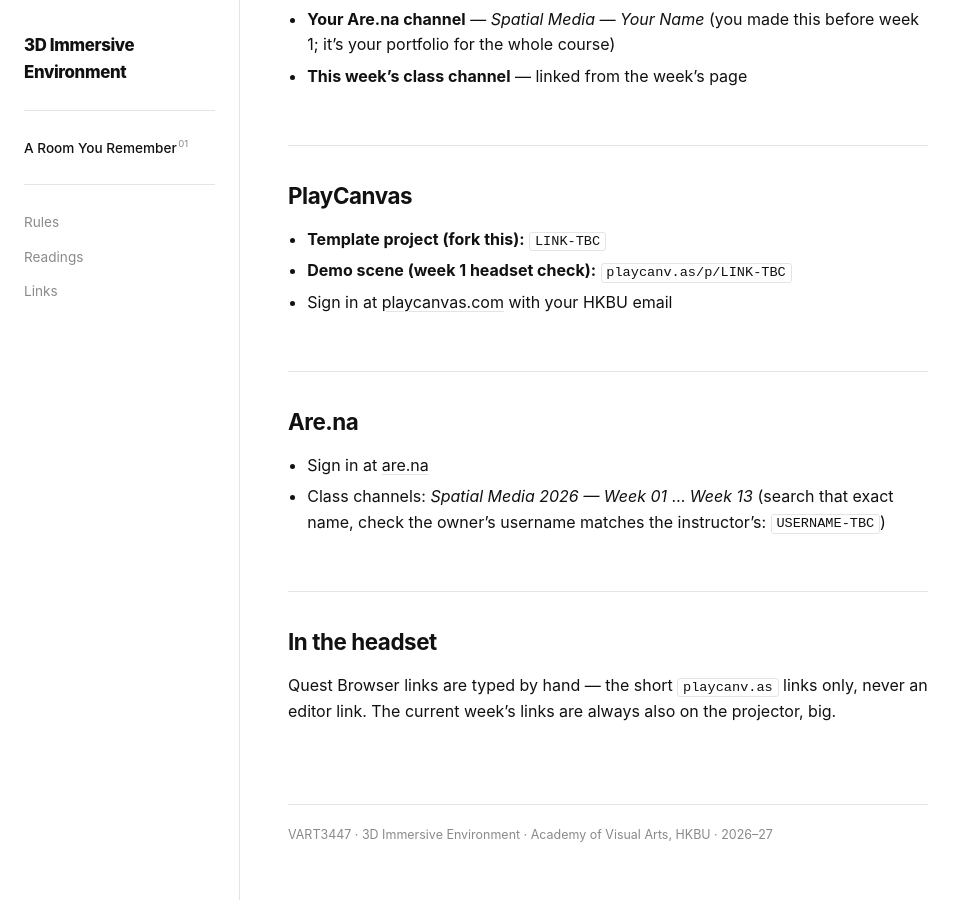
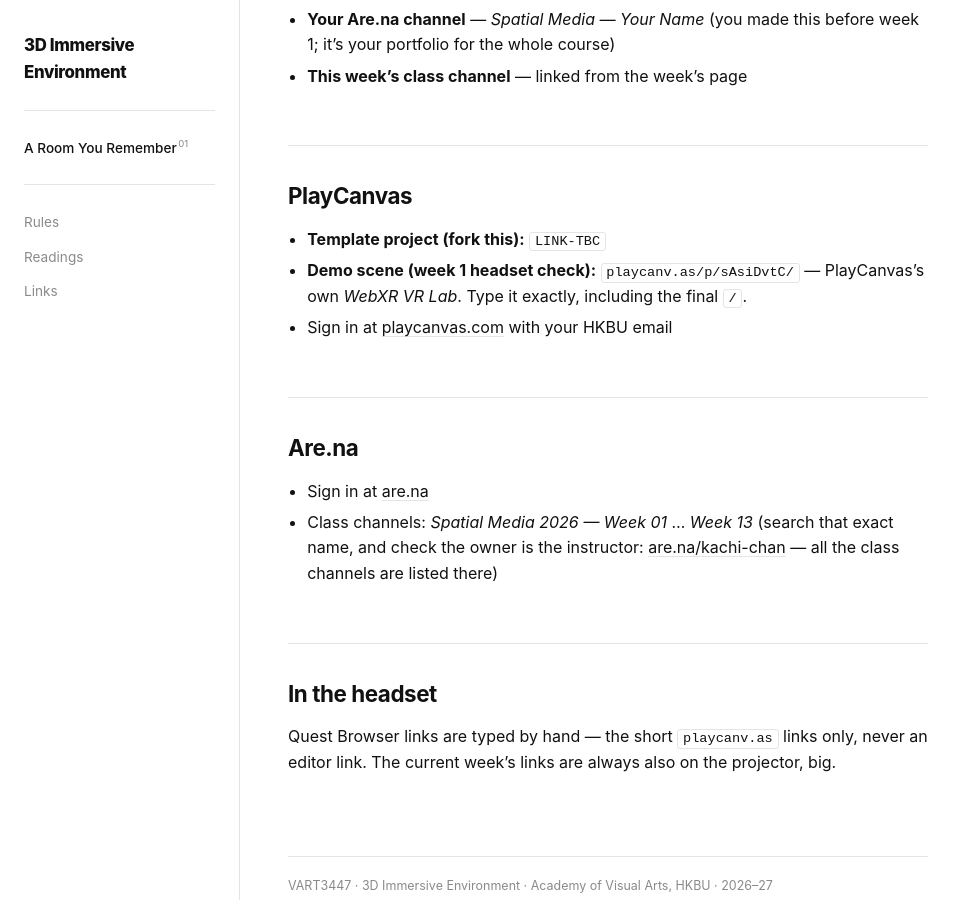
Before and after one commit to kachichan/vart3447-3d-immersive-environment, a Jekyll site: the page built from links.md, in a window 1280 px wide and 900 px high, scrolled down 509 px. Shown: the whole window, without its empty margins (0-967 px from the left). Built offline with Jekyll 4.4.1, drawn with Linux system fonts in a browser that asks for light colours; some web fonts are replaced.

Commit message:
Update links.md

```diff
--- a/links.md
+++ b/links.md
@@ -22,15 +22,18 @@
 ## PlayCanvas
 
 - **Template project (fork this):** `LINK-TBC`
-- **Demo scene (week 1 headset check):** `playcanv.as/p/LINK-TBC`
+- **Demo scene (week 1 headset check):** `playcanv.as/p/sAsiDvtC/`
+  — PlayCanvas's own *WebXR VR Lab*. Type it exactly, including the
+  final `/`.
 - Sign in at [playcanvas.com](https://playcanvas.com) with your HKBU email
 
 ## Are.na
 
 - Sign in at [are.na](https://www.are.na)
 - Class channels: *Spatial Media 2026 — Week 01* … *Week 13*
-  (search that exact name, check the owner's username matches the
-  instructor's: `USERNAME-TBC`)
+  (search that exact name, and check the owner is the instructor:
+  [are.na/kachi-chan](https://www.are.na/kachi-chan/channels) — all the
+  class channels are listed there)
 
 ## In the headset
 
```
